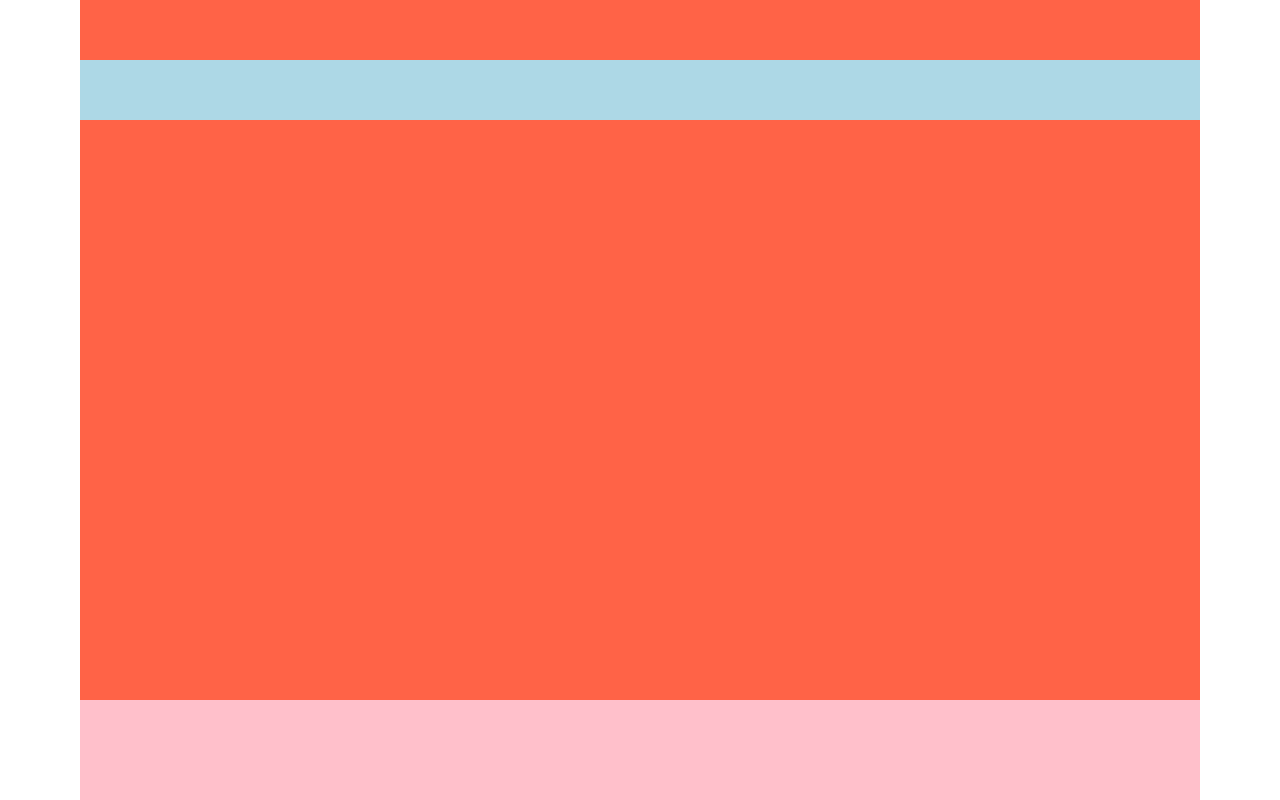
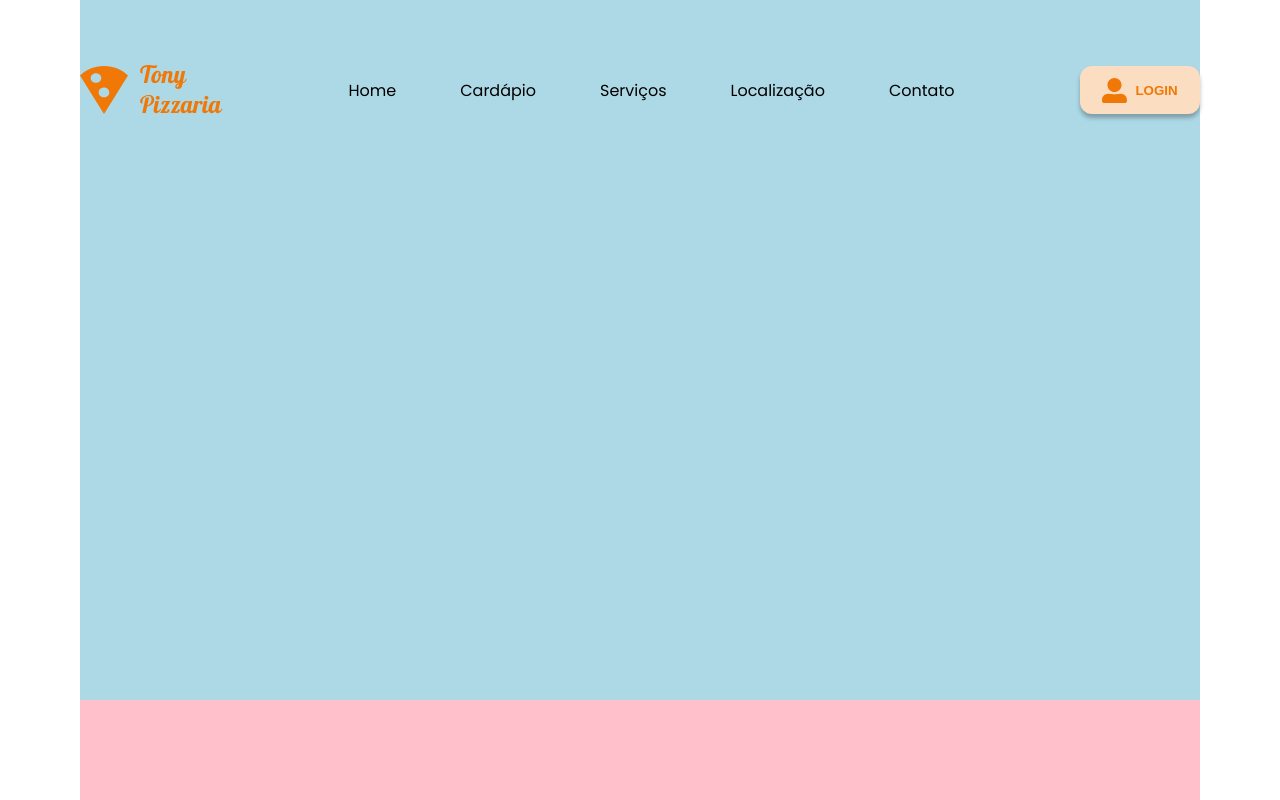
Before and after one commit to fernandoleonid/tony-pizzaria-ds1m-a-2025, a plain HTML site: page index.html in a window 1280 px wide. Shown: the top 800 px of the page. Drawn offline with Linux system fonts and the light colour scheme.

Commit message:
header concluido

```diff
--- a/index.html
+++ b/index.html
@@ -3,11 +3,37 @@
 <head>
     <meta charset="UTF-8">
     <meta name="viewport" content="width=device-width, initial-scale=1.0">
+    <link rel="preconnect" href="https://fonts.googleapis.com">
+    <link rel="preconnect" href="https://fonts.gstatic.com" crossorigin>
+    <link href="https://fonts.googleapis.com/css2?family=Poppins:ital,wght@0,100;0,200;0,300;0,400;0,500;0,600;0,700;0,800;0,900;1,100;1,200;1,300;1,400;1,500;1,600;1,700;1,800;1,900&display=swap" rel="stylesheet">
     <link rel="stylesheet" href="./style.css">
     <title>Tony Pizzaria</title>
 </head>
 <body>
-    <header></header>
+    <header>
+        <img src="./img/logo.svg" alt="Logo do tony pizzaria">
+        <menu>
+            <li>
+                <a href="#">Home</a>
+            </li>
+            <li>
+                <a href="#">Cardápio</a>
+            </li>
+            <li>
+                <a href="#">Serviços</a>
+            </li>
+            <li>
+                <a href="#">Localização</a>
+            </li>
+            <li>
+                <a href="#">Contato</a>
+            </li>
+        </menu>
+        <button>
+            <img src="./img/icon-user.svg" alt="Icone usuário">
+            <span>LOGIN</span>
+        </button>
+    </header>
     <main></main>
     <footer></footer>
 </body>
--- a/style.css
+++ b/style.css
@@ -11,8 +11,15 @@ ul,ol,li{
     list-style: none;
 }
 
+:root{
+    --primary-color: #F07807;
+    --secundary-color: #FBDDC1;
+    --default-shadow: 0 4px 4px #0004;
+}
+
 body{
     padding: 0px 80px;
+    font-family: "Poppins", sans-serif;
 }
 
 header{
@@ -20,11 +27,43 @@ header{
     width: calc(100% - 160px);
     position: fixed;
     top: 60px;
-    background-color: lightblue;
+    display: flex;
+    justify-content: space-between;
+    align-items: center;
 }
+header menu {
+    display: flex;
+    justify-content: center;
+    align-items: center;
+    gap: 48px;
+}
+header li{
+    padding: 4px 8px;
+    transition: .5s;
+}
+header li:hover{
+    background-color: var(--secundary-color);
+    box-shadow: var(--default-shadow);
+}
+
+header button{
+    height: 48px;
+    width: 120px;
+    background-color: var(--secundary-color);
+    border-radius: 12px;
+    border: none;
+    box-shadow: var(--default-shadow);
+    display: flex;
+    justify-content: center;
+    align-items: center;
+    gap: 8px;
+    font-weight: 800;
+    color: var(--primary-color);
+}
+
 main{
     height: 700px; /* Temporario */
-    background-color: tomato;
+    background-color: lightblue;
 }
 footer{
     height: 526px;
```
Also changed, not shown: img/icon-user.svg (added), img/logo.svg (added).
